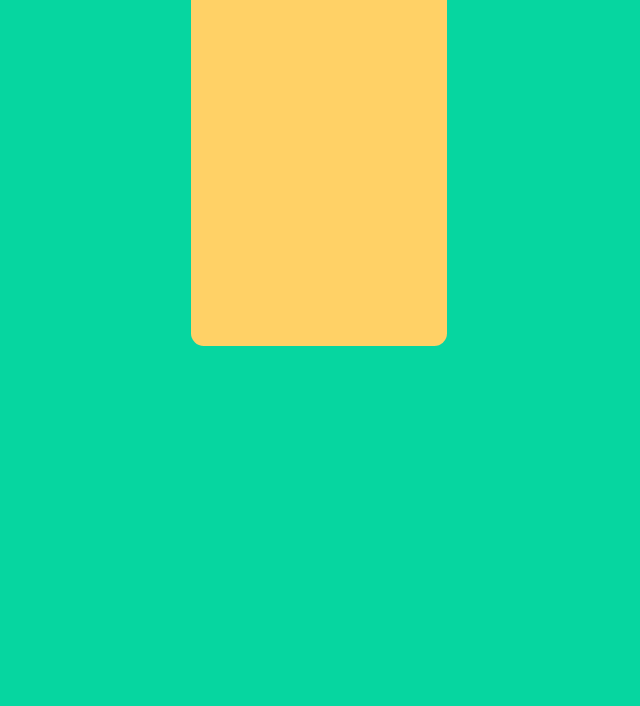
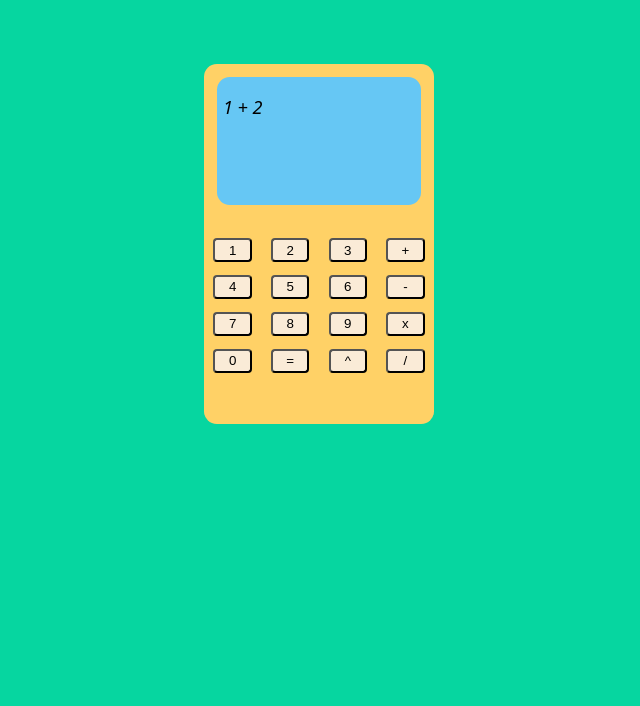
Before and after one commit to MadRobin13/web_calculator, a plain HTML site: page index.html in a window 1280 px wide. Shown: the part 94-800 px from the top of the page, without its empty margins (321-961 px from the left). Drawn offline with Linux system fonts and the light colour scheme.

Commit message:
good frontend?

```diff
--- a/index.html
+++ b/index.html
@@ -8,21 +8,96 @@
 <style>
     body {
         background-color: #06D6A0;
+        font-size: large;
+        font-style: italic;
+        font-weight: 545;
+        font-family: system-ui, -apple-system, BlinkMacSystemFont, 'Segoe UI', Roboto, Oxygen, Ubuntu, Cantarell, 'Open Sans', 'Helvetica Neue', sans-serif;
     }
     #calcBody {
         align-items: center;
         height: 45vh;
-        width: 20vw;
+        width: 18vw;
         background-color: #FFD166;
         margin: auto;
         margin-top: 10vh;
         border-radius: 1vw;
     }
+
+    #buttons > div > button {
+        width: 3vw;
+        height: 3vh;
+        background-color: antiquewhite;
+        border-radius: 0.5vh;
+        margin: 0.8vh;
+    }
+    #buttons > div > button:hover {
+        background-color: #EF476F;
+    }
+    #buttons > div {
+        display: flex;
+        justify-content: space-between;
+        align-items: center;
+        flex-direction: column;
+    }
+    #buttons {
+        display: flex;
+        justify-content: space-around;
+        /* margin-left: 10%; */
+        align-items: center;
+        flex-direction: row;
+        /* margin-top: 10vh; */
+        padding-top: 5vh;
+    }
+    #screen {
+        height: 10vw;
+        background-color: #66C7F4;
+        width: 15.5vw;
+        margin-left: 1vw;
+        margin-right: 1vw;
+        top: 1vw;
+        border-radius: 1vw;
+        position: relative;
+        /* text-align: center; */
+        padding-top: 0.01vh;
+        padding-left: 0.5vw;
+        }
+        #title {
+            text-align: center;
+            font-size: 3vw;
+            font-weight: 700;
+        }
 </style>
 <body>
+    <h1 id="title">Web Calculator!</h1>
     <div id="calcBody">
+        <div id="screen">
+            <p id="display">1 + 2</p>
+        </div>
         <div id="buttons">
-
+            <div>
+                <button>1</button>
+                <button>4</button>
+                <button>7</button>
+                <button>0</button>
+            </div>
+            <div>
+                <button>2</button>
+                <button>5</button>
+                <button>8</button>
+                <button>=</button>
+            </div>
+            <div>
+                <button>3</button>
+                <button>6</button>
+                <button>9</button>
+                <button>^</button>
+            </div>
+            <div>
+                <button>+</button>
+                <button>-</button>
+                <button>x</button>
+                <button>/</button>
+            </div>
         </div>
     </div>
 </body>
```
